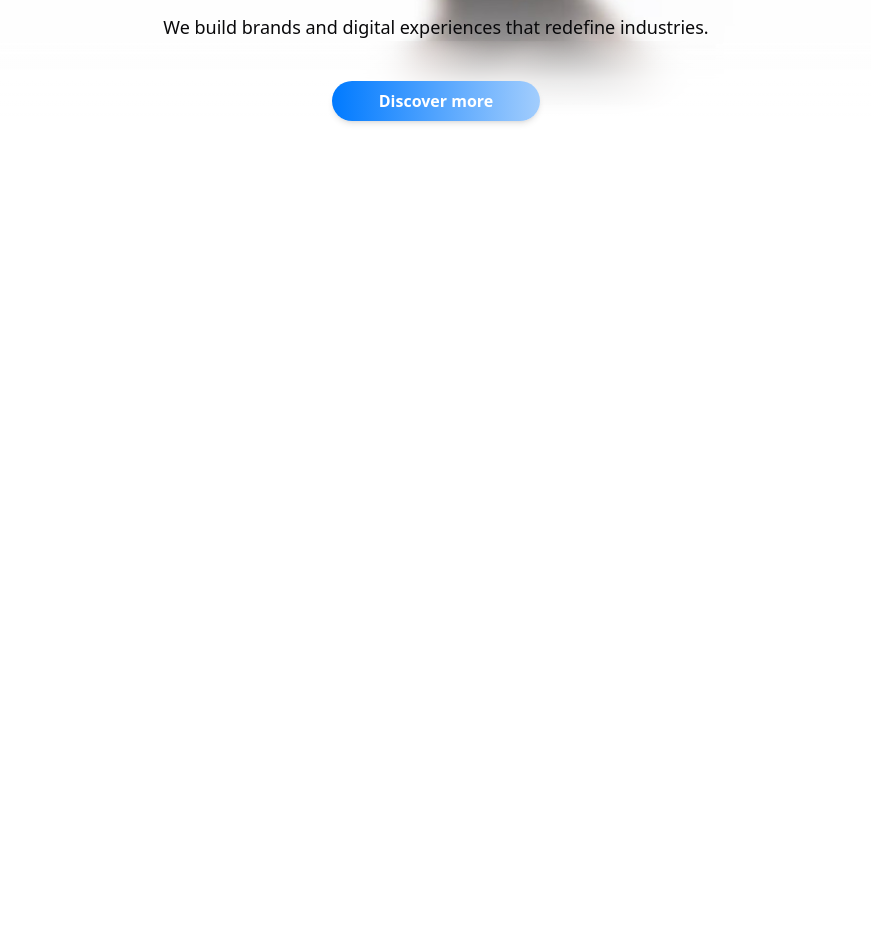
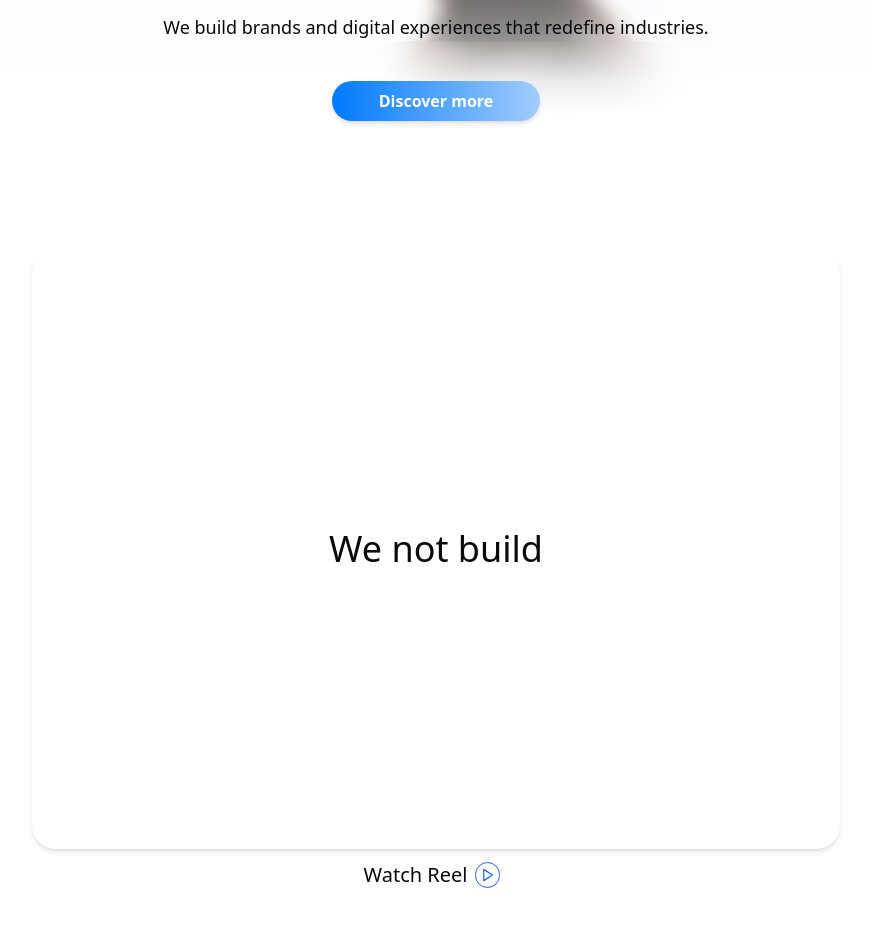
Before and after one commit to Piyush289kumar/react-frontend, a React (Vite) app: page / in a window 1280 px wide. Shown: the part 660-1586 px from the top of the page, without its empty margins (204-1075 px from the left). Before the commit the page ends 800 px from the top, so only its background shows below. Built offline with nearby package versions, Linux system fonts and the light colour scheme; no server answers.

Commit message:
Hero Section Build

```diff
--- /dev/null
+++ b/src/components/landing/watch-reel.tsx
@@ -0,0 +1,21 @@
+import { Play } from 'lucide-react';
+import Vector from '../assets/kiornos_assets/Vector.svg';
+import speechBubbles from '../assets/kiornos_assets/speechBubbles.png';
+
+export function WatchReel() {
+    return (
+        <>
+            <section className='px-52 py-32'>
+                <div className="h-[600px] w-full bg-white rounded-3xl shadow-md flex justify-center align-middle items-center">
+                    <h3 className='text-4xl font-medium'>We not build </h3>
+                </div>
+
+                <h3 className='text-xl font-medium flex align-middle items-center justify-center mt-3'>Watch Reel <span className='border border-blue-600 text-blue-600 px-1 rounded-full mx-2'><Play width={15} /></span> </h3>
+            </section>
+
+        </>
+
+
+
+    );
+}
--- a/src/pages/LandingPages/LandingHomePage.tsx
+++ b/src/pages/LandingPages/LandingHomePage.tsx
@@ -1,16 +1,12 @@
+import { WatchReel } from '@/components/landing/watch-reel';
 import HomeHeroImg from '../../assets/kiornos_assets/HomeHeroImg.png';
 
 function LandingHomePage() {
     return (
         <div className="">
             <div className="relative">
-                {/* Move Image to the Top */}
                 <img src={HomeHeroImg} alt="Hero Home Image" className="w-full" />
-
-                {/* Blur Effect at the Bottom Blending into White */}
                 <div className="absolute bottom-0 left-0 w-full h-20 bg-gradient-to-t from-white via-white/70 to-transparent backdrop-blur-lg"></div>
-
-                {/* Other Content Below the Image */}
                 <div className="text-center text-zinc-950 -mt-52 flex flex-col justify- gap-y-5">
                     <h1 className="text-8xl font-bold">Create Different.</h1>
                     <p className="text-lg">We build brands and digital experiences that redefine industries.</p>
@@ -21,6 +17,7 @@ function LandingHomePage() {
 
                 </div>
             </div>
+            <WatchReel/>
         </div>
     )
 }
```
